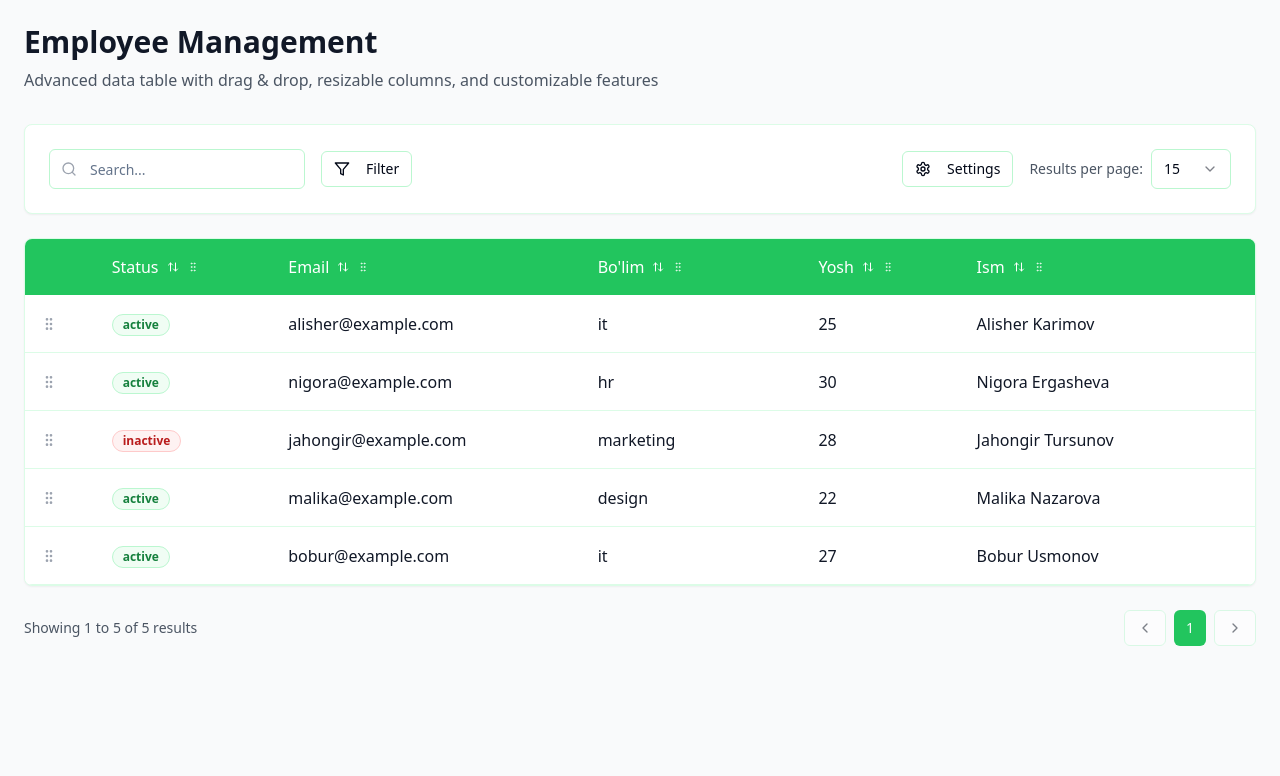
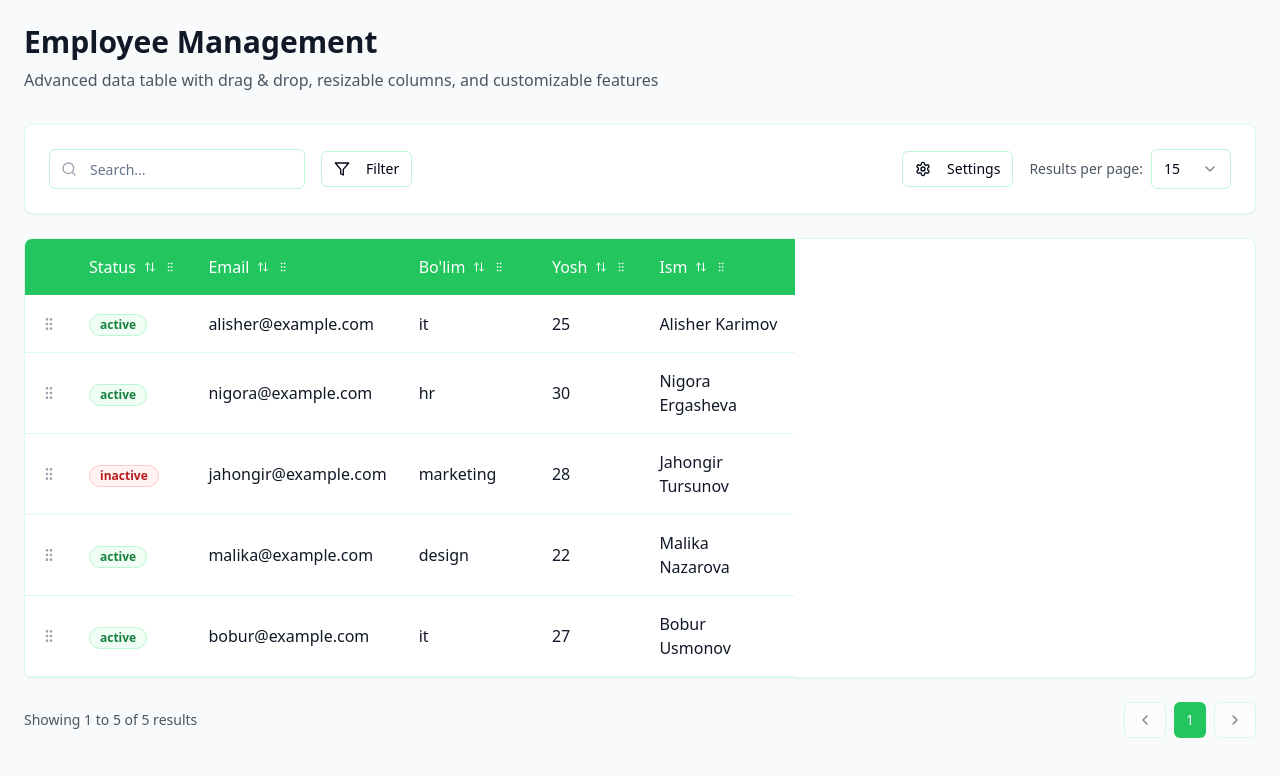
Before and after one commit to Begmamatov/table-magic-sorter-plus, a React (Vite) app: page / in a window 1280 px wide. Shown: the top 776 px of the page. Built offline with nearby package versions, Linux system fonts and the light colour scheme.

Commit message:
Fix: Column resize not working
The column resize functionality in the DataTable component was not working. This commit addresses the issue.

```diff
--- a/src/components/DataTable.tsx
+++ b/src/components/DataTable.tsx
@@ -134,13 +134,11 @@ const SortableRow = ({
 const SortableColumnHeader = ({
   header,
   enableColumnDrag,
-  enableColumnResize,
-  onColumnResize
+  enableColumnResize
 }: {
   header: any;
   enableColumnDrag: boolean;
   enableColumnResize: boolean;
-  onColumnResize?: (columnId: string, width: number) => void;
 }) => {
   const {
     attributes,
@@ -155,25 +153,27 @@ const SortableColumnHeader = ({
   });
 
   const [isResizing, setIsResizing] = useState(false);
-  const [startX, setStartX] = useState(0);
-  const [startWidth, setStartWidth] = useState(0);
 
   const style = {
     transform: CSS.Transform.toString(transform),
     transition,
     opacity: isDragging ? 0.5 : 1,
+    width: header.getSize(),
   };
 
-  const handleMouseDown = (e: React.MouseEvent) => {
+  const handleMouseDown = useCallback((e: React.MouseEvent) => {
     if (!enableColumnResize) return;
 
+    e.preventDefault();
     setIsResizing(true);
-    setStartX(e.clientX);
-    setStartWidth(header.getSize());
+
+    const startX = e.clientX;
+    const startWidth = header.getSize();
 
     const handleMouseMove = (e: MouseEvent) => {
       const diff = e.clientX - startX;
-      const newWidth = Math.max(50, startWidth + diff);
+      const newWidth = Math.max(100, startWidth + diff);
+      header.column.resetSize();
       header.column.setSize(newWidth);
     };
 
@@ -185,12 +185,12 @@ const SortableColumnHeader = ({
 
     document.addEventListener('mousemove', handleMouseMove);
     document.addEventListener('mouseup', handleMouseUp);
-  };
+  }, [enableColumnResize, header]);
 
   return (
     <th
       ref={setNodeRef}
-      style={{ ...style, width: header.getSize() }}
+      style={style}
       {...(enableColumnDrag ? attributes : {})}
       className={`px-4 py-4 text-left font-medium text-white bg-green-500 relative group ${
         isDragging ? 'shadow-lg bg-green-600' : ''
@@ -225,8 +225,9 @@ const SortableColumnHeader = ({
         </div>
         {enableColumnResize && (
           <div
-            className="absolute right-0 top-0 bottom-0 w-1 cursor-col-resize bg-white/30 hover:bg-white/50 opacity-0 group-hover:opacity-100 transition-opacity"
+            className="absolute right-0 top-0 bottom-0 w-2 cursor-col-resize bg-transparent hover:bg-white/20 transition-colors"
             onMouseDown={handleMouseDown}
+            style={{ cursor: isResizing ? 'col-resize' : 'col-resize' }}
           />
         )}
       </div>
@@ -322,6 +323,13 @@ export const DataTable: React.FC<DataTableProps> = ({
   const [draggedRow, setDraggedRow] = useState<string | null>(null);
   const [draggedColumn, setDraggedColumn] = useState<string | null>(null);
   const [columnOrder, setColumnOrder] = useState<string[]>(initialColumns.map(col => col.key));
+  const [columnSizing, setColumnSizing] = useState<Record<string, number>>(() => {
+    const sizing: Record<string, number> = {};
+    initialColumns.forEach(col => {
+      sizing[col.key] = col.width || 150;
+    });
+    return sizing;
+  });
   const [settings, setSettings] = useState({
     enableRowDrag,
     enableColumnResize,
@@ -363,7 +371,8 @@ export const DataTable: React.FC<DataTableProps> = ({
       id: col.key,
       accessorKey: col.dataIndex,
       header: col.title,
-      size: col.width || 150,
+      size: columnSizing[col.key] || col.width || 150,
+      enableResizing: settings.enableColumnResize,
       cell: ({ getValue, row }) => {
         const value = getValue();
         if (col.render) {
@@ -379,7 +388,7 @@ export const DataTable: React.FC<DataTableProps> = ({
         return <span className="text-gray-900">{value as string}</span>;
       },
     }));
-  }, [initialColumns, columnOrder]);
+  }, [initialColumns, columnOrder, columnSizing, settings.enableColumnResize]);
 
   const table = useReactTable({
     data,
@@ -389,12 +398,16 @@ export const DataTable: React.FC<DataTableProps> = ({
     getPaginationRowModel: getPaginationRowModel(),
     getSortedRowModel: getSortedRowModel(),
     globalFilterFn: 'includesString',
+    enableColumnResizing: settings.enableColumnResize,
+    columnResizeMode: 'onChange',
     state: {
       globalFilter,
       columnOrder,
+      columnSizing,
     },
     onGlobalFilterChange: setGlobalFilter,
     onColumnOrderChange: setColumnOrder,
+    onColumnSizingChange: setColumnSizing,
     initialState: {
       pagination: {
         pageSize: 15,
@@ -517,7 +530,7 @@ export const DataTable: React.FC<DataTableProps> = ({
           onDragEnd={handleDragEnd}
         >
           <div className="overflow-x-auto">
-            <table className="w-full">
+            <table className="w-full" style={{ width: table.getTotalSize() }}>
               <thead className="bg-green-500">
                 {table.getHeaderGroups().map((headerGroup) => (
                   <tr key={headerGroup.id}>
```
